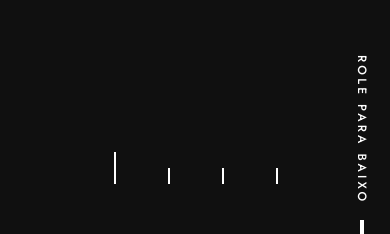
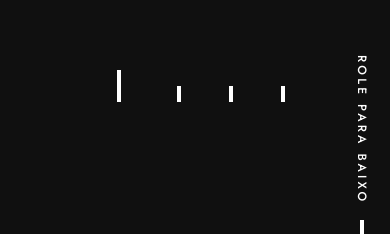
Before and after one commit to vagnermengali/developer-purple-portfolio, a Next.js app: page / in a window 390 px wide. Shown: the part 592-826 px from the top of the page. Built offline with nearby package versions, Linux system fonts and the light colour scheme.

Commit message:
feat: add new qa

```diff
--- a/src/components/Other/ScrollNavigation/index.tsx
+++ b/src/components/Other/ScrollNavigation/index.tsx
@@ -27,19 +27,19 @@ const ScrollNavigation = () => {
     return (
         <>
             {router.pathname === "/" && (
-                <div className="fixed flex items-center flex-col justify-center w-8 sm:w-10 h-full lg:w-10 lg:h-[8.25rem] left-1/2 lg:left-10 z-30 top-[90%] sm:top-[93%] lg:top-[40%] -rotate-90 lg:rotate-0 -translate-x-2/4 -translate-y-2/4 lg:translate-x-0 lg:translate-y-0">
-                    <ul className="list-none w-full h-full flex flex-col items-center justify-center gap-[0.625rem] sm:gap-5 lg:block">
-                        <li className="w-full my-[0.625rem] sm:my-[0.9375rem] lg:my-0 lg:mb-10 flex items-center h-6 lg:block relative lg:h-[.1875rem]">
-                            <Link aria-label="main" href={"#main"} className={`block absolute top-[50%] lg:top-auto lg:relative z-50 h-[.15rem] sm:h-[.2rem] lg:h-full cursor-pointer bg-white no-underline transition-width duration-1000 ease-linear mb-10 ${activeMain ? "w-full" : "w-4 lg:w-6"}`} />
+                <div className="fixed flex items-center flex-col justify-center w-8 sm:w-10 h-full lg:w-10 lg:h-32 left-1/2 lg:left-10 z-30 bottom-0 lg:top-1/2 -rotate-90 lg:rotate-0 -translate-x-2/4 translate-y-64 lg:-translate-y-2/4 lg:translate-x-0">
+                    <ul className="list-none w-full h-full flex flex-col items-center justify-center gap-7 lg:block">
+                        <li className="w-full my-2 sm:my-4 lg:my-0 lg:mb-10 flex items-center h-6 lg:block relative lg:h-1">
+                            <Link aria-label="main" href={"#main"} className={`block absolute top-1/2 lg:top-auto lg:relative z-50 h-1 lg:h-full cursor-pointer bg-white no-underline transition-width duration-1000 ease-linear mb-10 ${activeMain ? "w-full" : "w-4 lg:w-6"}`} />
                         </li>
-                        <li className="w-full my-[0.625rem] sm:my-[0.9375rem] lg:my-0 lg:mb-10 flex items-center h-6 lg:block relative lg:h-[.1875rem]">
-                            <Link aria-label="main" href={"#main"} className={`block absolute top-[50%] lg:top-auto lg:relative z-50 h-[.15rem] sm:h-[.2rem] lg:h-full cursor-pointer bg-white no-underline transition-width duration-1000 ease-linear mb-10 ${activeWork ? "w-full" : "w-4 lg:w-6"}`} />
+                        <li className="w-full my-my-2 sm:my-4 lg:my-0 lg:mb-10 flex items-center h-6 lg:block relative lg:h-1">
+                            <Link aria-label="main" href={"#main"} className={`block absolute top-1/2 lg:top-auto lg:relative z-50 h-1 lg:h-full cursor-pointer bg-white no-underline transition-width duration-1000 ease-linear mb-10 ${activeWork ? "w-full" : "w-4 lg:w-6"}`} />
                         </li>
-                        <li className="w-full my-[0.625rem] sm:my-[0.9375rem] lg:my-0 lg:mb-10 flex items-center h-6 lg:block relative lg:h-[.1875rem]">
-                            <Link aria-label="main" href={"#main"} className={`block absolute top-[50%] lg:top-auto lg:relative z-50 h-[.15rem] sm:h-[.2rem] lg:h-full cursor-pointer bg-white no-underline transition-width duration-1000 ease-linear mb-10 ${activeAbout ? "w-full" : "w-4 lg:w-6"}`} />
+                        <li className="w-full my-my-2 sm:my-4 lg:my-0 lg:mb-10 flex items-center h-6 lg:block relative lg:h-1">
+                            <Link aria-label="main" href={"#main"} className={`block absolute top-1/2 lg:top-auto lg:relative z-50 h-1 lg:h-full cursor-pointer bg-white no-underline transition-width duration-1000 ease-linear mb-10 ${activeAbout ? "w-full" : "w-4 lg:w-6"}`} />
                         </li>
-                        <li className="w-full my-[0.625rem] sm:my-[0.9375rem] lg:my-0 lg:mb-10 flex items-center h-6 lg:block relative lg:h-[.1875rem]">
-                            <Link aria-label="main" href={"#main"} className={`block absolute top-[50%] lg:top-auto lg:relative z-50 h-[.15rem] sm:h-[.2rem] lg:h-full cursor-pointer bg-white no-underline transition-width duration-1000 ease-linear mb-10 ${activeContact ? "w-full" : "w-4 lg:w-6"}`} />
+                        <li className="w-full my-my-2 sm:my-4 lg:my-0 lg:mb-10 flex items-center h-6 lg:block relative lg:h-1">
+                            <Link aria-label="main" href={"#main"} className={`block absolute top-1/2 lg:top-auto lg:relative z-50 h-1 lg:h-full cursor-pointer bg-white no-underline transition-width duration-1000 ease-linear mb-10 ${activeContact ? "w-full" : "w-4 lg:w-6"}`} />
                         </li>
                     </ul>
                 </div>
```
